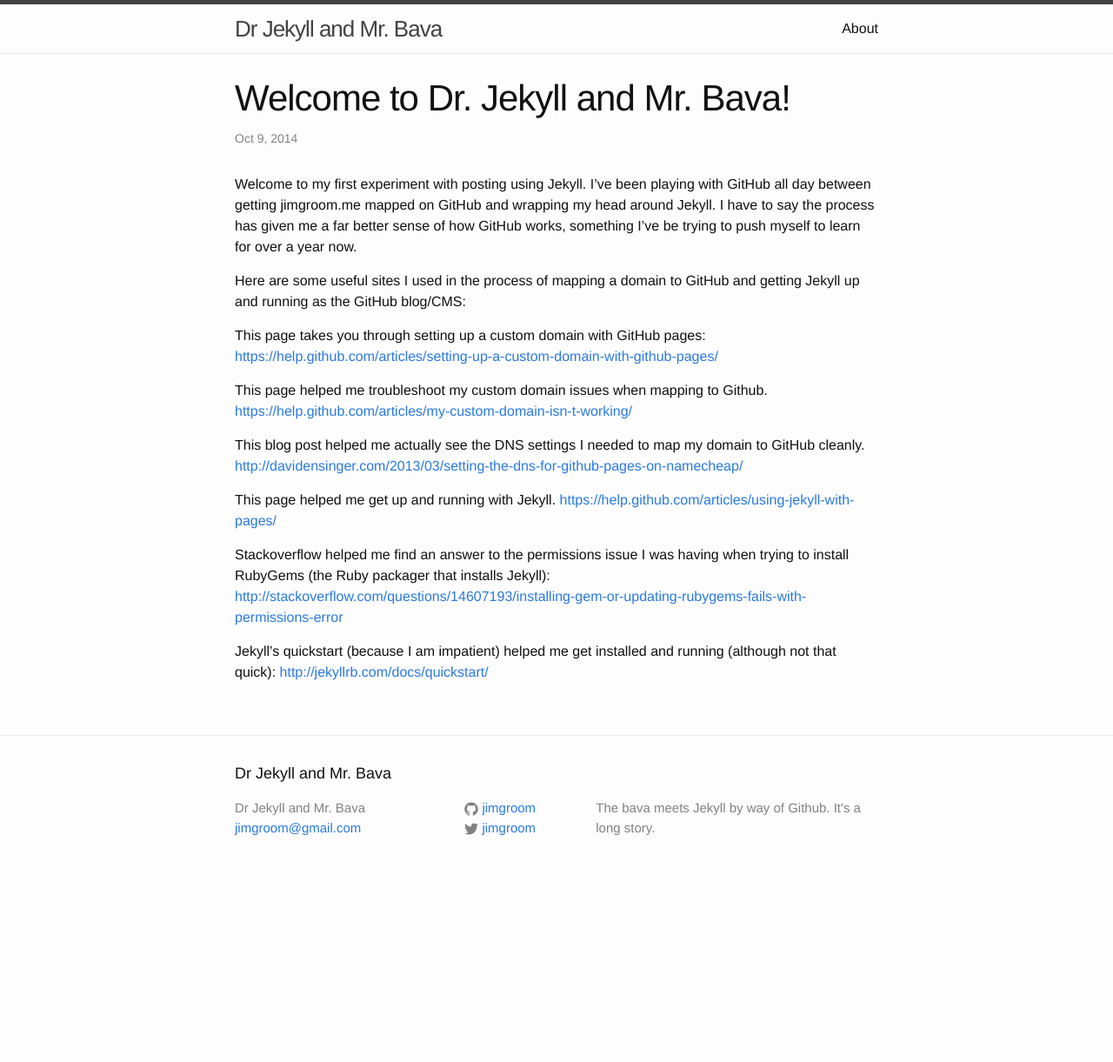
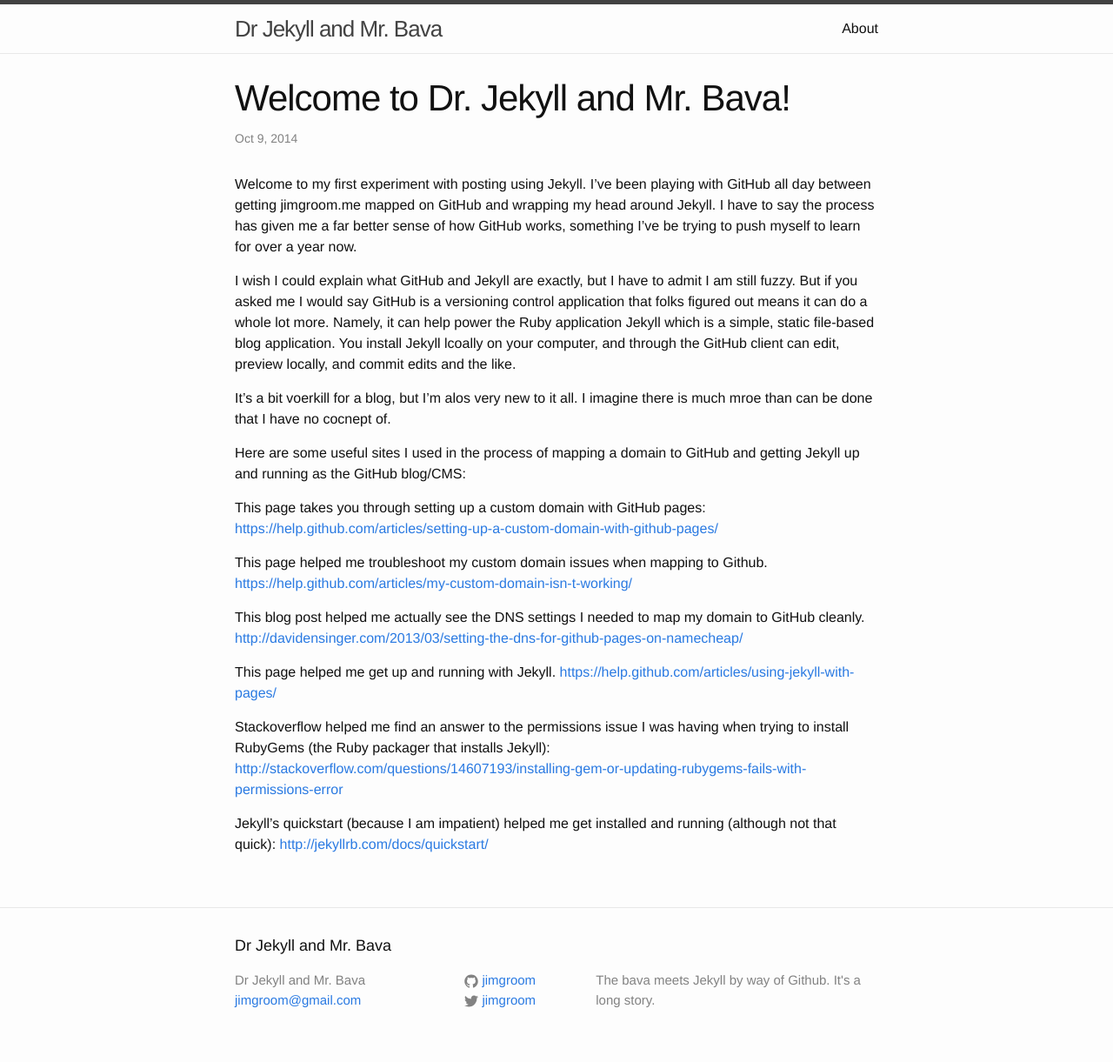
Before and after one commit to jimgroom/jimgroom.github.io, a Jekyll site: the page built from _posts/2014-10-09-welcome-to-jekyll.markdown, in a window 1280 px wide. Shown: the whole page at 87% size. Built offline with Jekyll 4.4.1, drawn with Linux system fonts in a browser that asks for light colours; before the commit the page ends 1023 px from its top, so only the background shows below that.

Commit message:
Additional text/edits

```diff
--- a/_posts/2014-10-09-welcome-to-jekyll.markdown
+++ b/_posts/2014-10-09-welcome-to-jekyll.markdown
@@ -5,6 +5,10 @@ date:   2014-10-09 23:38:32
 categories: testing
 ---
 Welcome to my first experiment with posting using Jekyll. I've been playing with GitHub all day between getting jimgroom.me mapped on GitHub and wrapping my head around Jekyll. I have to say the process has given me a far better sense of how GitHub works, something I've be trying to push myself to learn for over a year now.
+
+I wish I could explain what GitHub and Jekyll are exactly, but I have to admit I am still fuzzy. But if you asked me I would say GitHub is a versioning control application that folks figured out means it can do a whole lot more. Namely, it can help power the Ruby application Jekyll which is a simple, static file-based blog application. You install Jekyll lcoally on your computer, and through the GitHub client can edit, preview locally, and commit edits and the like.
+
+It's a bit voerkill for a blog, but I'm alos very new to it all. I imagine there is much mroe than can be done that I have no cocnept of.
 
 Here are some useful sites I used in the process of mapping a domain to GitHub and getting Jekyll up and running as the GitHub blog/CMS:
 
```
